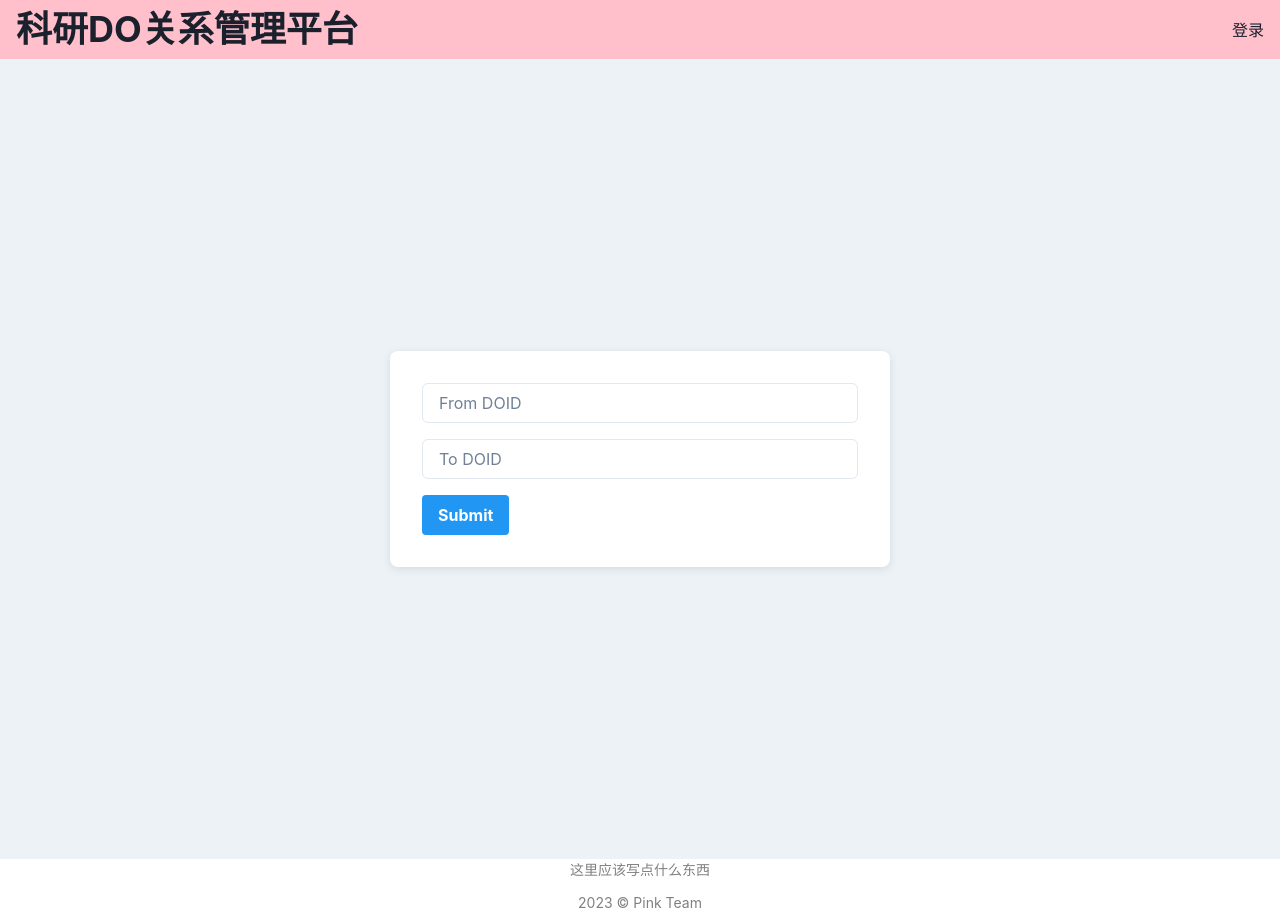
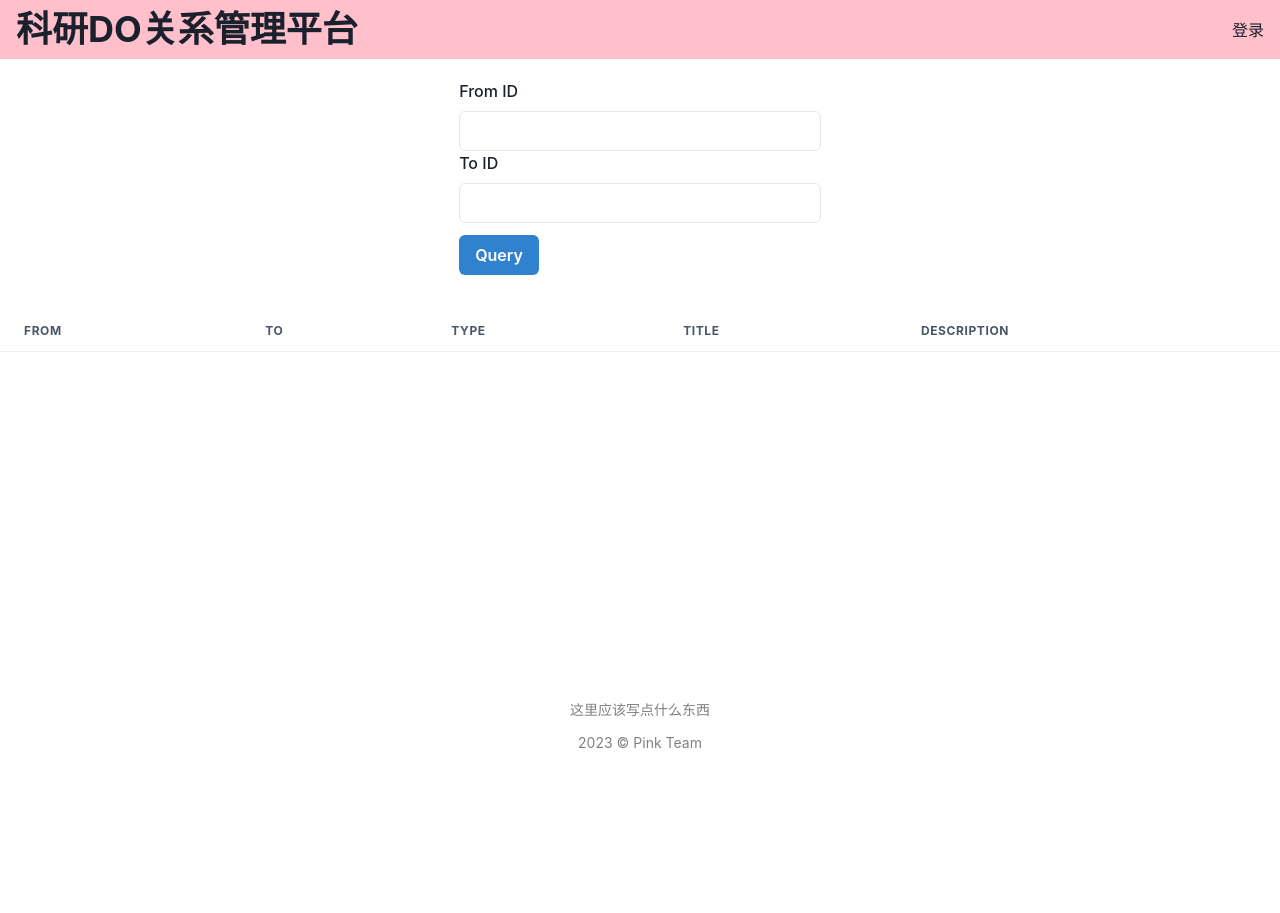
Before and after one commit to SECourse2023/pink, a Next.js app in the folder apps/ui/: page /query in a window 1280 px wide. After the commit the page ends 800 px from the top, so only its background shows below. Built offline with nearby package versions, Linux system fonts and the light colour scheme.

Commit message:
implement query view

```diff
--- a/apps/ui/pages/query.tsx
+++ b/apps/ui/pages/query.tsx
@@ -1,63 +1,84 @@
-import React, { useState } from 'react'
-import { Flex, Box, Input, Button } from '@chakra-ui/react'
+import React, { useEffect, useState, useContext } from 'react'
+import {
+  Box,
+  Button,
+  VStack,
+  Table,
+  Thead,
+  Tbody,
+  Tr,
+  Th,
+  Td,
+  FormControl,
+  FormLabel,
+  Input
+} from '@chakra-ui/react'
+import { AuthContext } from '../contexts/auth'
+import { http } from '../utils/ky'
+import type { Link } from '../components/types'
 
-interface QueryViewProps {
-  onSubmit: (fromDoid: string, toDoid: string) => void
-}
+const QueryView: React.FC = () => {
+  const [fromIdQuery, setFromIdQuery] = useState('')
+  const [toIdQuery, setToIdQuery] = useState('')
+  const [links, setLinks] = useState<Link[]>([])
+  const [authToken] = useContext(AuthContext)
 
-const QueryView: React.FC<QueryViewProps> = ({ onSubmit }) => {
-  const [fromDoid, setFromDoid] = useState('')
-  const [toDoid, setToDoid] = useState('')
-
-  const handleSubmit = () => {
-    onSubmit(fromDoid, toDoid)
+  const queryLink = async () => {
+    if (authToken && fromIdQuery && toIdQuery) {
+      const response = await http
+        .post('/api/query/getLinkOf', {
+          json: {
+            from: fromIdQuery,
+            to: toIdQuery
+          }
+        })
+        .json()
+      if (Array.isArray(response)) {
+        setLinks(response as Link[])
+      }
+    }
   }
 
+  useEffect(() => {
+    queryLink()
+  }, [authToken, fromIdQuery, toIdQuery])
+
   return (
-    <Flex
-      direction="column"
-      alignItems="center"
-      justifyContent="center"
-      height="100vh"
-      bg="gray.100"
-    >
-      <Box
-        w="100%"
-        maxWidth="500px"
-        p="2rem"
-        boxShadow="0 2px 8px rgba(0, 0, 0, 0.1)"
-        borderRadius="8px"
-        bg="white"
-      >
-        <Box as="form" w="100%">
-          <Input
-            mb="1rem"
-            type="text"
-            value={fromDoid}
-            onChange={(e) => setFromDoid(e.target.value)}
-            placeholder="From DOID"
-            variant="outline"
-          />
-          <Input
-            mb="1rem"
-            type="text"
-            value={toDoid}
-            onChange={(e) => setToDoid(e.target.value)}
-            placeholder="To DOID"
-            variant="outline"
-          />
-          <Button
-            onClick={handleSubmit}
-            bg="#2196f3"
-            color="white"
-            fontWeight="bold"
-            borderRadius="4px"
-          >
-            Submit
+    <VStack spacing={4}>
+      <Box margin={5}>
+        <FormControl>
+          <FormLabel>From ID</FormLabel>
+          <Input type="text" value={fromIdQuery} onChange={(e) => setFromIdQuery(e.target.value)} />
+          <FormLabel>To ID</FormLabel>
+          <Input type="text" value={toIdQuery} onChange={(e) => setToIdQuery(e.target.value)} />
+          <Button colorScheme="blue" onClick={queryLink} mt={3}>
+            Query
           </Button>
-        </Box>
+        </FormControl>
       </Box>
-    </Flex>
+      <Table variant="simple">
+        <Thead>
+          <Tr>
+            <Th>From</Th>
+            <Th>To</Th>
+            <Th>Type</Th>
+            <Th>Title</Th>
+            <Th>Description</Th>
+          </Tr>
+        </Thead>
+        <Tbody>
+          {links.map((link) => (
+            <Tr key={link._id}>
+              <Td>{link.from}</Td>
+              <Td>{link.to}</Td>
+              <Td>{link.type}</Td>
+              <Td>{(link.metadata as { title: string }).title}</Td>
+              <Td>{(link.metadata as { description: string }).description}</Td>
+            </Tr>
+          ))}
+        </Tbody>
+      </Table>
+    </VStack>
   )
 }
 
```
